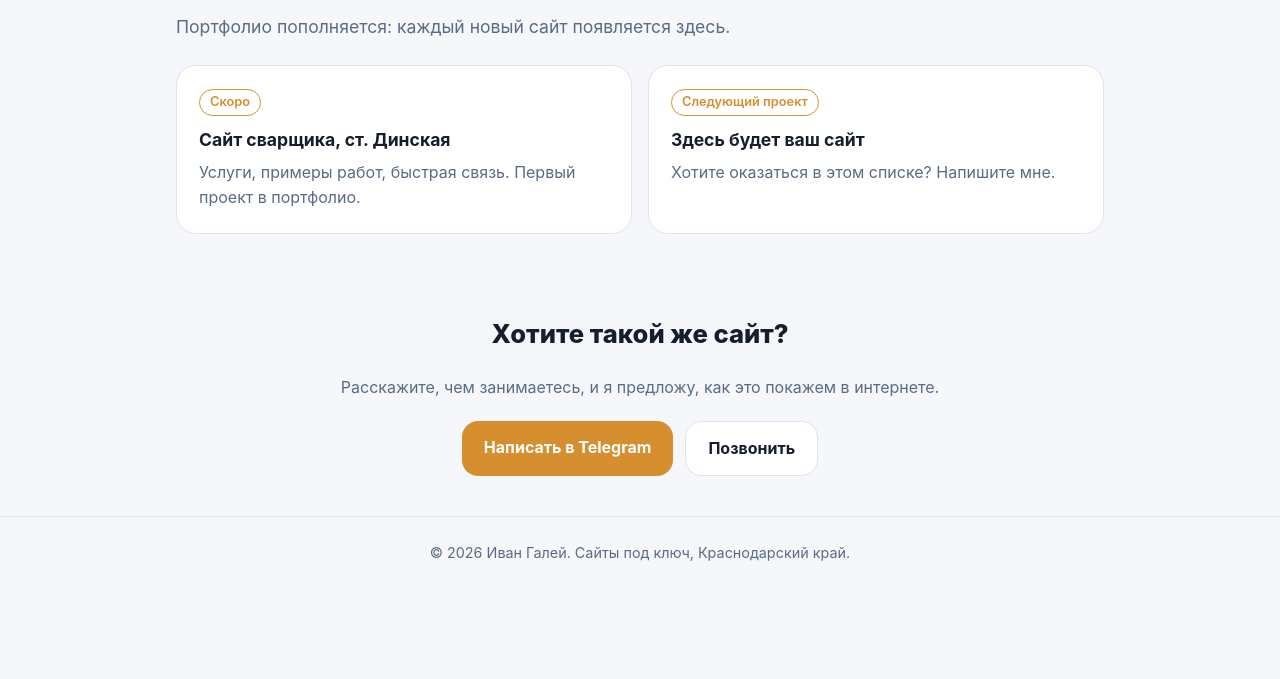
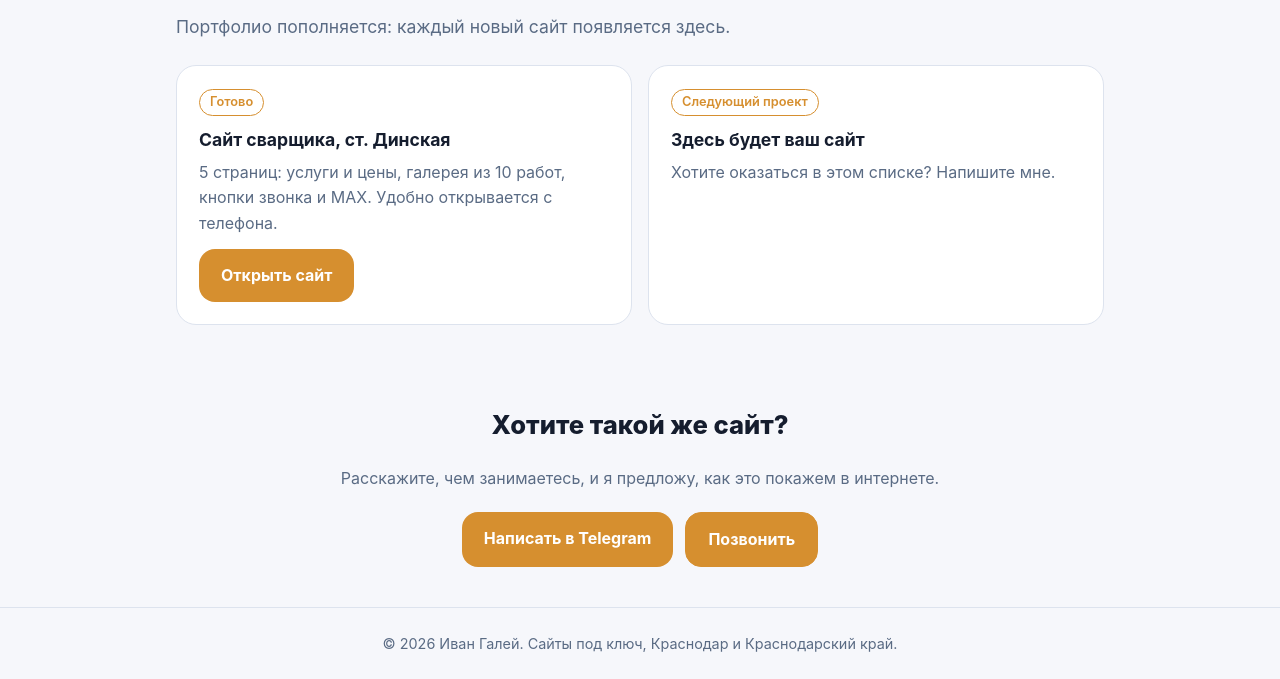
Before and after one commit to IvanGaley887/ivan-site, a plain HTML site: page raboty.html in a window 1280 px wide. Shown: the part 159-838 px from the top of the page. Before the commit the page ends 800 px from the top, so only its background shows below. Drawn offline with Linux system fonts and the light colour scheme.

Commit message:
Add files via upload

```diff
--- a/raboty.html
+++ b/raboty.html
@@ -4,7 +4,7 @@
   <meta charset="utf-8">
   <meta name="viewport" content="width=device-width, initial-scale=1">
   <title>Мои работы | Иван Галей, сайты под ключ</title>
-  <meta name="description" content="Примеры сайтов, которые я делаю для местного бизнеса: Динская, Новомышастовская, Славянск-на-Кубани.">
+  <meta name="description" content="Примеры сайтов, которые я делаю для местного бизнеса: Краснодар, Динская, Новомышастовская, Славянск-на-Кубани.">
   <link rel="stylesheet" href="style.css">
 </head>
 <body>
@@ -28,9 +28,10 @@
 
     <div class="grid two">
       <div class="card">
-        <span class="tag">Скоро</span>
+        <span class="tag">Готово</span>
         <h3>Сайт сварщика, ст. Динская</h3>
-        <p>Услуги, примеры работ, быстрая связь. Первый проект в портфолио.</p>
+        <p style="margin-bottom:12px">5 страниц: услуги и цены, галерея из 10 работ, кнопки звонка и MAX. Удобно открывается с телефона.</p>
+        <a class="btn" href="https://dmitry-svarka.ivangaley0.workers.dev/" target="_blank" rel="noopener">Открыть сайт</a>
       </div>
       <div class="card">
         <span class="tag">Следующий проект</span>
@@ -52,7 +53,7 @@
 </main>
 
 <footer>
-  <div class="wrap">© 2026 Иван Галей. Сайты под ключ, Краснодарский край.</div>
+  <div class="wrap">© 2026 Иван Галей. Сайты под ключ, Краснодар и Краснодарский край.</div>
 </footer>
 
 </body>
--- a/style.css
+++ b/style.css
@@ -72,9 +72,9 @@ p { color: var(--text-muted); }
   font-weight: 700;
 }
 .btn.secondary {
-  background: var(--bg-card);
-  color: var(--text);
-  border: 1px solid var(--border);
+  background: var(--accent);
+  color: var(--accent-text);
+  border: 1px solid var(--accent);
 }
 .btn:hover { opacity: 0.9; }
 
```
Also changed, not shown: index.html (+3 -3 lines), kontakty.html (+4 -4 lines).
